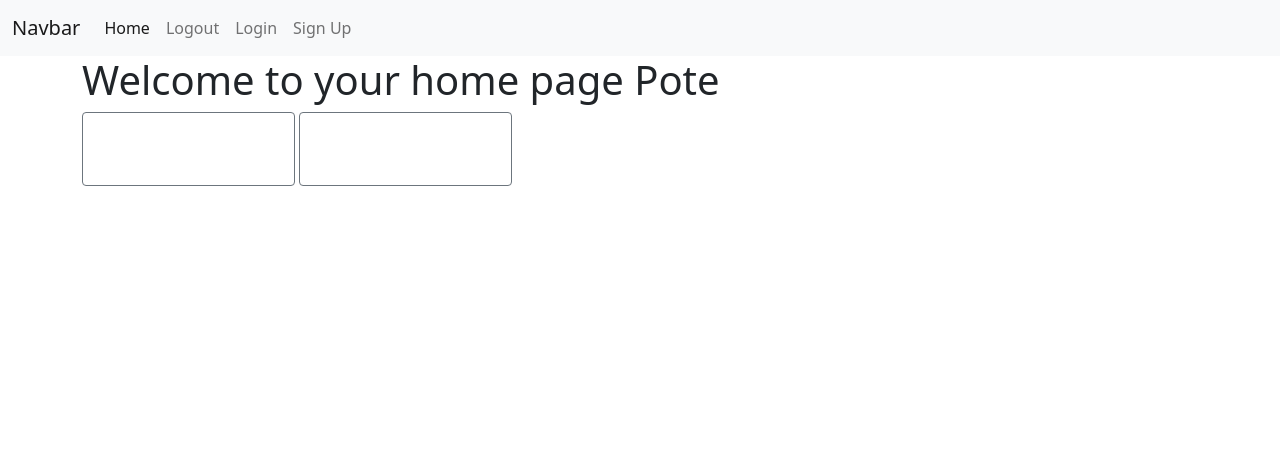
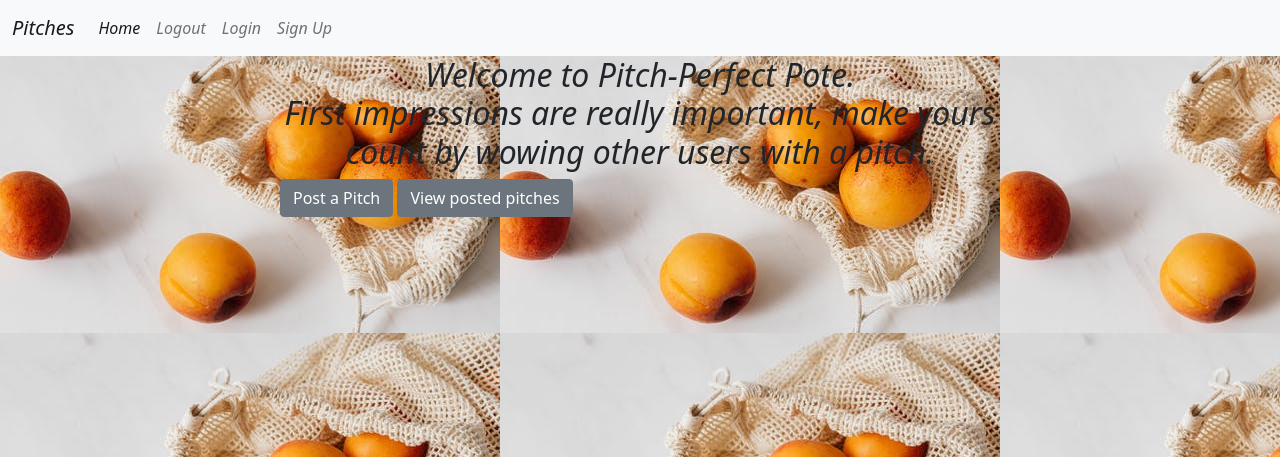
Before and after one commit to Paullete/minute-pitch, a Flask app: page / in a window 1280 px wide. Shown: the top 457 px of the page. Run offline with Flask 2, Linux system fonts and the light colour scheme; a user stored in the database is signed in; some libraries are stand-ins or nearby versions.

Commit message:
style changes

```diff
--- a/app/auth/views.py
+++ b/app/auth/views.py
@@ -60,7 +60,6 @@ def sign_up():
             db.session.commit()
             # send welcome email to new user
             # mail_message("Welcome to One Minute Pitch","email/welcome_user",new_user.email,user=user)
-            # login_user(new_user)
             flash('Account created successfully.', category='success')
             return redirect(url_for('auth.login'))
 
--- a/app/main/views.py
+++ b/app/main/views.py
@@ -1,8 +1,8 @@
 from . import main
 from .. import db
-from flask import render_template, redirect, url_for
+from flask import render_template, redirect, url_for, flash
 from flask_login import login_required, current_user
-from ..models import Pitch, Comment
+from ..models import Pitch, Comment, UpVote, DownVote
 from .forms import PitchForm, CommentForm
 
 
@@ -49,5 +49,45 @@ def new_comment(pitch_id):
         new_comment_obj = Comment(comment=comment, user_id=user_id, pitch_id=pitch_id)
         db.session.add(new_comment_obj)
         db.session.commit()
-        return redirect(url_for('main.new_comment', pitch_id = pitch_id))
+        return redirect(url_for('main.new_comment', pitch_id=pitch_id))
     return render_template('comment.html', comments=comments, pitch=pitch, form=form)
+
+
+@main.route('/like/<int:pitch_id>', methods=['POST', 'GET'])
+@login_required
+def upvote(pitch_id):
+    pitch = Pitch.query.get(pitch_id)
+    new_upvote = UpVote(pitch=pitch, upvote=1)
+    db.session.add(new_upvote)
+    db.session.commit()
+    return redirect(url_for('main.index'))
+
+
+@main.route('/dislike/<int:pitch_id>', methods=['POST', 'GET'])
+@login_required
+def downvote(pitch_id):
+    pitch = Pitch.query.get(pitch_id)
+    new_downvote = DownVote(pitch=pitch, downvote=1)
+    db.session.add(new_downvote)
+    db.session.commit()
+    return redirect(url_for('main.index'))
+
+# @main.route('/_post_vote/<pitch_id>/<action_vote>', methods=['POST', 'GET'])
+# @login_required
+# def _post_vote(pitch_id, action_vote):
+#     pitch = Pitch.query.filter_by(id=pitch_id).first_or_404()
+#     vote = PostVote.query.filter_by(user=current_user, pitch=pitch).first()
+#     if vote:
+#         if vote.upvote != bool(int(action_vote)):
+#             vote.upvote = bool(int(action_vote))
+#             db.session.commit()
+#             return redirect(url_for('app.main.new_pitch', pitch_id=pitch.id))
+#         else:
+#             flash('You already vote for this post')
+#             return redirect(url_for('app.main._post_vote', action_vote=action_vote, pitch_id=pitch.id))
+#
+#     vote = PostVote(user=current_user, pitch=pitch, upvote=bool(int(action_vote)))
+#     db.session.add(vote)
+#     db.session.commit()
+#     flash('Thx for voting')
+#     return redirect(url_for('app.main.new_pitch', pitch_id=pitch.id))
--- a/app/static/css/signup.css
+++ b/app/static/css/signup.css
@@ -1,3 +1,7 @@
 form {
-    border: 1px solid black;
+    border: 1px solid blue;
+    background-color: aliceblue;
 }
+.form-text{
+    color: blue;
+}
--- /dev/null
+++ b/app/static/css/styles.css
@@ -0,0 +1,28 @@
+.login,.signup {
+    border: 1px solid black;
+}
+.card {
+    border: 1px solid wheat;
+    margin-top: 5px;
+
+}
+
+.card-body {
+    padding: 1rem;
+}
+.card-text{
+    color: wheat;
+}
+body{
+    background-image: url("pexels-photo-4397920.jpeg");
+    font-style: italic;
+}
+
+@media screen and (min-width:800px){
+    #message{
+        position: absolute;
+        top: 150px;
+        left: 400px;
+    }
+
+}
--- a/app/templates/base.html
+++ b/app/templates/base.html
@@ -4,16 +4,16 @@
     <meta charset="UTF-8">
     <title>Title</title>
      <!-- Bootstrap CSS -->
+     {% block styles%}
     <link href="https://cdn.jsdelivr.net/npm/bootstrap@5.0.2/dist/css/bootstrap.min.css" rel="stylesheet" integrity="sha384-EVSTQN3/azprG1Anm3QDgpJLIm9Nao0Yz1ztcQTwFspd3yD65VohhpuuCOmLASjC" crossorigin="anonymous">
     <link rel="stylesheet" href="https://maxcdn.bootstrapcdn.com/font-awesome/4.4.0/css/font-awesome.min.css">
-    <link rel="stylesheet" href="../static/css/login.css">
-    <link rel="stylesheet" href="../static/css/signup.css">
-
+    <link rel="stylesheet" href="{{ url_for('static', filename='css/styles.css')}}">
+    {% endblock %}
 </head>
 <body>
 <nav class="navbar navbar-expand-lg navbar-light bg-light">
   <div class="container-fluid">
-    <a class="navbar-brand" href="#">Navbar</a>
+    <a class="navbar-brand" href="#">Pitches</a>
     <button class="navbar-toggler" type="button" data-bs-toggle="collapse" data-bs-target="#navbarNav" aria-controls="navbarNav" aria-expanded="false" aria-label="Toggle navigation">
       <span class="navbar-toggler-icon"></span>
     </button>
--- a/app/templates/display_pitch_macro.html
+++ b/app/templates/display_pitch_macro.html
@@ -15,8 +15,9 @@
                             <a href="/comment/{{pitch.id}}"><button class="btn btn-dark">Comment</button></a>
                         </div>
                         <div class="votes">
-                            <a href=""><button class="btn btn-success">UpVote</button></a>
-                            <a href=""><button class="btn btn-danger">DownVote</button></a>
+                            <a href="/like/{{pitch.id}}"><button class="btn btn-success">Up Vote {{pitch.upvotes.count()}}</button></a>
+                            <a href="/dislike/{{pitch.id}}"><button class="btn btn-success">Down Vote {{pitch.downvotes.count()}}</button></a>
+
                         </div>
                     </div>
                 </div>
--- a/app/templates/index.html
+++ b/app/templates/index.html
@@ -1,9 +1,15 @@
 {% extends 'base.html' %}
 {% block content %}
-<h1>Welcome to your home page {{user.username}}</h1>
-<!-- <button type="submit" class="btn btn-primary mb-2">Post a pitch</button>-->
-<!--<button><a href="/profile"></a>Post a pitch</button>-->
- <a class="btn btn-outline-secondary text-white" href="/new_pitch"style="font-size:40px">New Pitch</a>
-<a class="btn btn-outline-secondary text-white" href="/pitches"style="font-size:40px">view Pitch</a>
-<!-- <button type="submit" class="btn btn-primary mb-2">View existing pitches</button>-->
+<div class="container-fluid">
+    <div class="row">
+        <div class="col-md-2"></div>
+        <div class="col-md-8">
+<h2 style="text-align: center;">Welcome to Pitch-Perfect {{user.username.title()}}.<br>
+    First impressions are really important, make yours count by wowing other users with a pitch.</h2>
+ <a href="/new_pitch"><button class="btn btn-secondary">Post a Pitch</button></a>
+ <a href="/pitches"><button class="btn btn-secondary">View posted pitches</button></a>
+</div>
+<div class="col-md-2"></div>
+</div>
+</div>
 {% endblock %}
```
Also changed, not shown: app/models.py (+10 -16 lines), app/templates/auth/login.html (+4 -4 lines), app/templates/auth/sign-up.html (+4 -4 lines), app/database.db, app/static/css/pexels-photo-4397920.jpeg (added).
